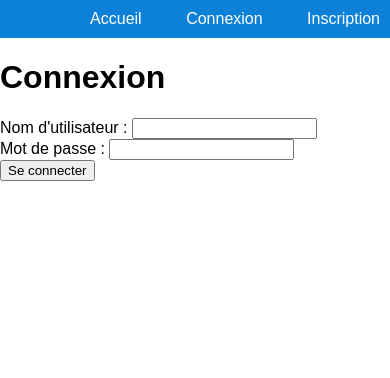
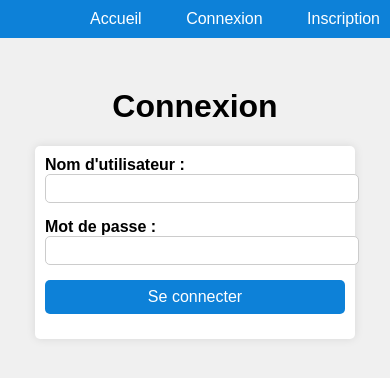
Before and after one commit to thoms-17/Library-Manager, a PHP site: page /login in a window 390 px wide. Shown: the top 378 px of the page. Run offline with PHP 8.4, Linux system fonts and the light colour scheme.

Commit message:
Gestion des messages d'erreurs de connexion + vérification de la sureté du password utilisateur et message d'erreur sur le formulaire d'inscription

```diff
--- a/www/controllers/LoginController.php
+++ b/www/controllers/LoginController.php
@@ -40,10 +40,14 @@ class LoginController
             exit;
         } else {
             // Authentification échouée
-            $_SESSION['login_error'] = "Nom d'utilisateur ou mot de passe incorrect.";
+            $errorMessage = "Nom d'utilisateur ou mot de passe incorrect.";
+            $_SESSION['login_error'] = $errorMessage;
             // Rediriger l'utilisateur vers la page de connexion avec un message d'erreur
             header('Location: /login');
             exit;
         }
+        // Afficher la vue register.view.php avec le formulaire d'inscription
+        require_once 'views/layout.view.php';
+        require_once 'views/login.view.php';
     }
 }
--- /dev/null
+++ b/www/styles/login.css
@@ -0,0 +1,72 @@
+body {
+    font-family: Arial, sans-serif;
+    background-color: #f0f0f0;
+  }
+
+  h1 {
+    text-align: center;
+    margin-top: 50px;
+  }
+
+  form {
+    max-width: 400px;
+    margin: 0 auto;
+    background-color: #fff;
+    padding: 20px;
+    border-radius: 5px;
+    box-shadow: 0 0 10px rgba(0, 0, 0, 0.1);
+  }
+
+  form div {
+    margin-bottom: 15px;
+  }
+
+  form label {
+    font-weight: bold;
+    display: block;
+  }
+
+  form input[type="text"],
+  form input[type="password"] {
+    width: 100%;
+    padding: 8px;
+    border: 1px solid #ccc;
+    border-radius: 5px;
+  }
+
+  form button[type="submit"] {
+    background-color: #0d81d8;
+    color: #fff;
+    padding: 10px 20px;
+    border: none;
+    border-radius: 5px;
+    cursor: pointer;
+    font-size: 16px;
+    width: 100%;
+  }
+
+  form button[type="submit"]:hover {
+    background-color: #0b6fb1;
+  }
+
+  form p {
+    color: red;
+    font-weight: bold;
+  }
+
+  /* Solution Responsive pour smartphone */
+  @media screen and (max-width: 480px) {
+    form {
+      max-width: 300px;
+      padding: 10px;
+    }
+
+    form input[type="text"],
+    form input[type="password"] {
+      padding: 6px;
+    }
+
+    form button[type="submit"] {
+      padding: 8px 16px;
+    }
+  }
--- a/www/views/login.view.php
+++ b/www/views/login.view.php
@@ -4,22 +4,11 @@
 <head>
     <meta charset="UTF-8">
     <title>Connexion</title>
+    <link rel="stylesheet" href="../styles/login.css">
 </head>
 
 <body>
     <h1>Connexion</h1>
-
-    <?php if (isset($_SESSION['login_error'])) : ?>
-        <div class="error-message">
-            <?php echo $_SESSION['login_error']; ?>
-        </div>
-        <?php unset($_SESSION['login_error']); ?>
-
-        <script>
-            console.log('Message d\'erreur :');
-            console.log('<?php echo $_SESSION['login_error']; ?>'); // Affiche dans la console du navigateur
-        </script>
-    <?php endif; ?>
 
     <form action="/login/submit" method="POST">
         <div>
@@ -33,6 +22,9 @@
         <div>
             <button type="submit">Se connecter</button>
         </div>
+        <?php if (isset($errorMessage)) : ?>
+            <p class="error-message"><?= $errorMessage ?></p>
+        <?php endif; ?>
     </form>
 </body>
 
--- a/www/views/register.view.php
+++ b/www/views/register.view.php
@@ -27,9 +27,7 @@
             <button type="submit">S'inscrire</button>
         </div>
         <?php if (isset($errorMessage)) : ?>
-            <div class="error-message">
-                <?= $errorMessage ?>
-            </div>
+            <p class="error-message"><?= $errorMessage ?></p>
         <?php endif; ?>
     </form>
 </body>
```
Also changed, not shown: www/controllers/RegisterController.php (+30 -14 lines), www/styles/register.css (+6 -4 lines), 4 other files.
